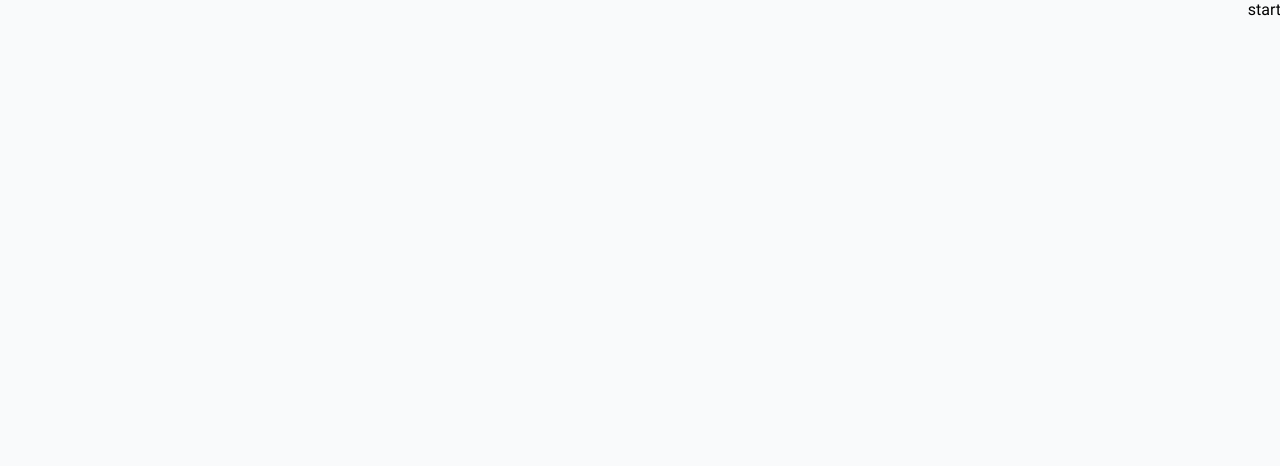
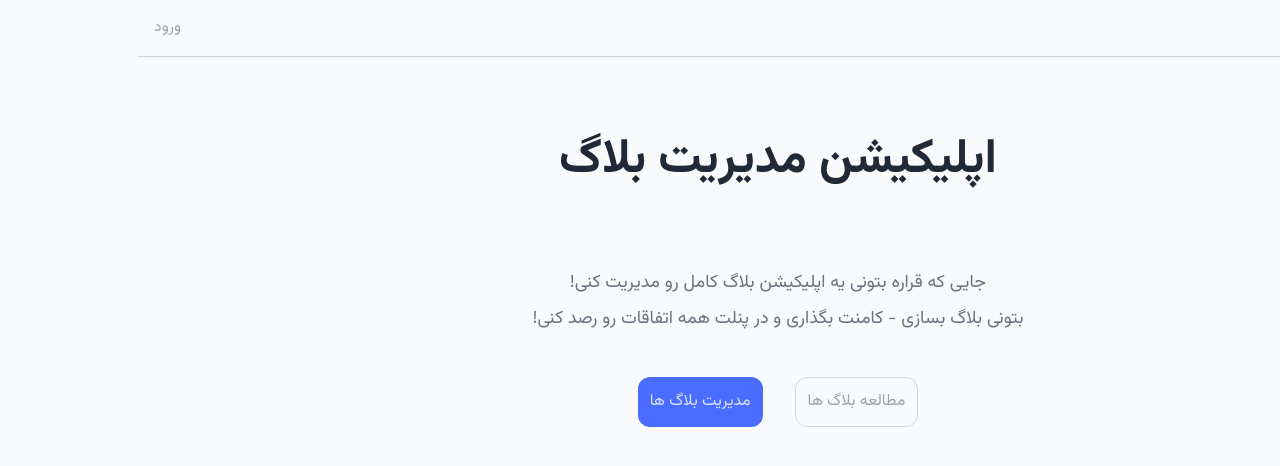
Before and after one commit to HadiKia/next-blog-app, a Next.js app: page / in a window 1280 px wide. Shown: the top 466 px of the page. Built offline with nearby package versions, Linux system fonts and the light colour scheme.

Commit message:
Blog App - Home Page

```diff
--- a/src/app/layout.jsx
+++ b/src/app/layout.jsx
@@ -1,5 +1,6 @@
+import Header from "@/components/Header";
+import vazirFont from "@/constants/localFont";
 import "@/styles/globals.css";
-import vazirFont from "@/constants/localFont";
 
 export const metadata = {
   title: "Create Next App",
@@ -8,8 +9,11 @@
 
 export default function RootLayout({ children }) {
   return (
-    <html lang="fa" dir="rtl" >
-      <body className={`${vazirFont.variable} font-sans`}>{children}</body>
+    <html lang="fa" dir="rtl">
+      <body className={`${vazirFont.variable} font-sans min-h-screen`}>
+        <Header />
+        <div className="container xl:max-w-screen-xl">{children}</div>
+      </body>
     </html>
   );
 }
--- a/src/app/page.jsx
+++ b/src/app/page.jsx
@@ -1,3 +1,28 @@
+import Button from "@/ui/Button";
+import Link from "next/link";
+
 export default function Home() {
-  return <h1>start app</h1>;
+  return (
+    <div>
+      <h1 className="font-bold text-center text-2xl md:text-5xl text-secondary-800 my-20">
+        اپلیکیشن مدیریت بلاگ
+      </h1>
+
+      <div>
+        <p className="text-center text-secondary-500 text-lg leading-loose">
+          جایی که قراره بتونی یه اپلیکیشن بلاگ کامل رو مدیریت کنی!
+          <br /> بتونی بلاگ بسازی - کامنت بگذاری و در پنلت همه اتفاقات رو رصد
+          کنی!
+        </p>
+        <div className="flex justify-center gap-x-8 w-full mt-10">
+          <Button variant="outline">
+            <Link href="/blogs">مطالعه بلاگ ها</Link>
+          </Button>
+          <Button variant="primary">
+            <Link href="/profile">مدیریت بلاگ ها</Link>
+          </Button>
+        </div>
+      </div>
+    </div>
+  );
 }
--- /dev/null
+++ b/src/components/Header.jsx
@@ -0,0 +1,50 @@
+// "use client";
+
+import NavLink from "./NavLink";
+// import { useAuth } from "@/context/AuthContext";
+
+const navLinks = [
+  {
+    id: 1,
+    children: "خانه",
+    path: "/",
+  },
+  {
+    id: 2,
+    children: "بلاگ ها",
+    path: "/blogs",
+  },
+];
+
+function Header() {
+  // const { user, isLoading } = useAuth();
+  const user = false;
+
+  return (
+    <header
+      className={`z-10 shadow-sm bg-inherit mb-10 sticky top-0 transition-all duration-200 border-b border-b-secondary-300 `}
+    >
+      <nav className="container xl:max-w-screen-xl">
+        <ul className="flex items-center text-secondary-400 justify-between py-2">
+          <div className="flex items-center gap-x-10">
+            {navLinks.map((navLink) => {
+              return (
+                <li key={navLink.id}>
+                  <NavLink path={navLink.path}>{navLink.children}</NavLink>
+                </li>
+              );
+            })}
+          </div>
+          <li>
+            {user ? (
+              <NavLink path="/profile">پروفایل</NavLink>
+            ) : (
+              <NavLink path="/signin">ورود</NavLink>
+            )}
+          </li>
+        </ul>
+      </nav>
+    </header>
+  );
+}
+export default Header;
--- /dev/null
+++ b/src/components/NavLink.jsx
@@ -0,0 +1,21 @@
+"use client";
+
+import Link from "next/link";
+import { usePathname } from "next/navigation";
+
+function NavLink({ path, children }) {
+  const pathname = usePathname();
+
+  return (
+    <Link
+      className={`block py-2 hover:text-secondary-900 transition-all ease-out
+        ${pathname === path ? "text-primary-900 font-bold" : ""}
+      `}
+      href={path}
+    >
+      {children}
+    </Link>
+  );
+}
+
+export default NavLink;
--- /dev/null
+++ b/src/ui/Button.jsx
@@ -0,0 +1,26 @@
+const btnType = {
+    primary: "btn--primary",
+    secondary: "btn--secondary",
+    outline: "btn--outline",
+    danger: "btn--danger",
+  };
+
+  function Button({
+    children,
+    onClick,
+    variant = "primary",
+    className,
+    ...rest
+  }) {
+    return (
+      <button
+        onClick={onClick}
+        className={`btn ${btnType[variant]} ${className}`}
+        {...rest}
+      >
+        {children}
+      </button>
+    );
+  }
+
+  export default Button;
--- a/tailwind.config.js
+++ b/tailwind.config.js
@@ -47,6 +47,10 @@
       fontFamily: {
         sans: ["var(--font-vazir)", ...fontFamily.sans],
       },
+      container: {
+        center: true,
+        padding: "1rem",
+      },
     },
   },
   plugins: [],
```
